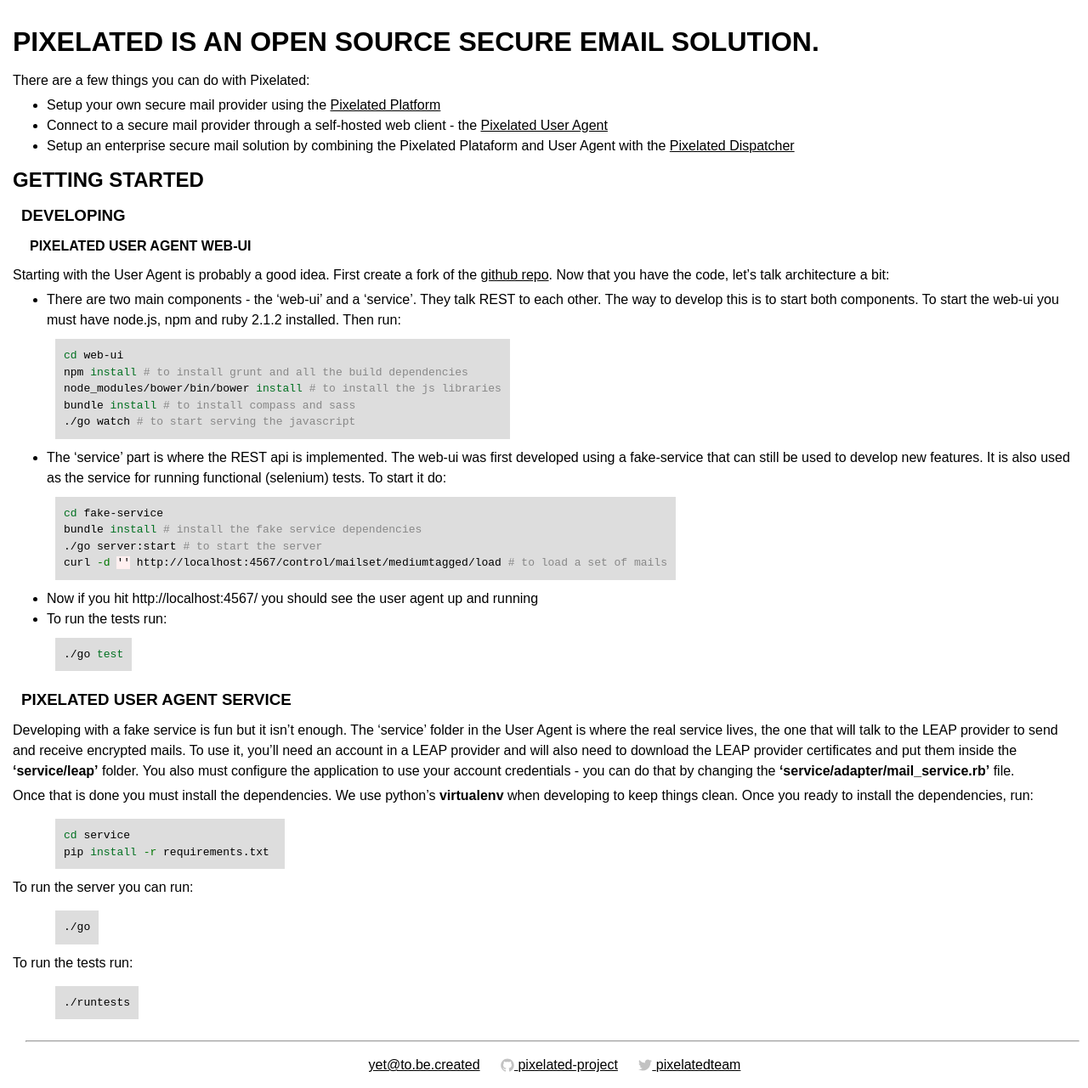
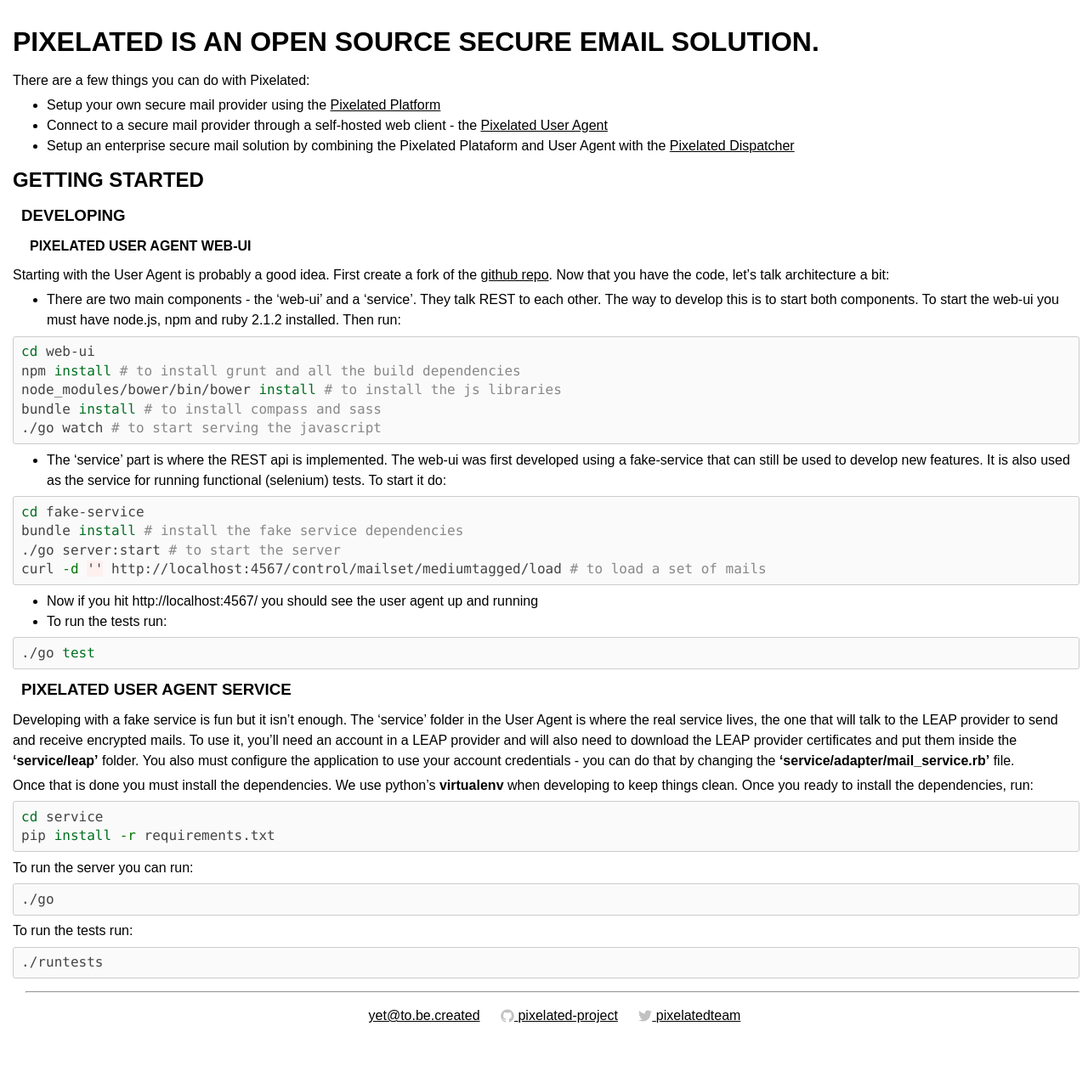
Before and after one commit to pixelated/website, a Jekyll site: the page built from index.md, in a window 1280 px wide. Shown: the whole page at 85% size. Built offline with Jekyll 4.4.1, drawn with Linux system fonts in a browser that asks for light colours; after the commit the page ends 1223 px from its top, so only the background shows below that.

Commit message:
A little bit of styling for code.

```diff
--- a/assets/stylesheets/main.css
+++ b/assets/stylesheets/main.css
@@ -53,10 +53,18 @@
 }
 
 pre {
-  display: inline-block;
-  background-color: #ddd;
-  margin: 10px 0 10px 50px;
-  padding: 10px;
+  margin: .5em 0;
+  padding: .5em .7em;
+  background-color: #FAFAFA;
+  border: 1px solid #CCC;
+  border-radius: 3px 3px 3px 3px;
+  overflow-x: auto;
+}
+
+code {
+  font-family: "Menlo", monospace;
+  line-height: 1.4em;
+  color: #444;
 }
 
 footer ul li {
```
